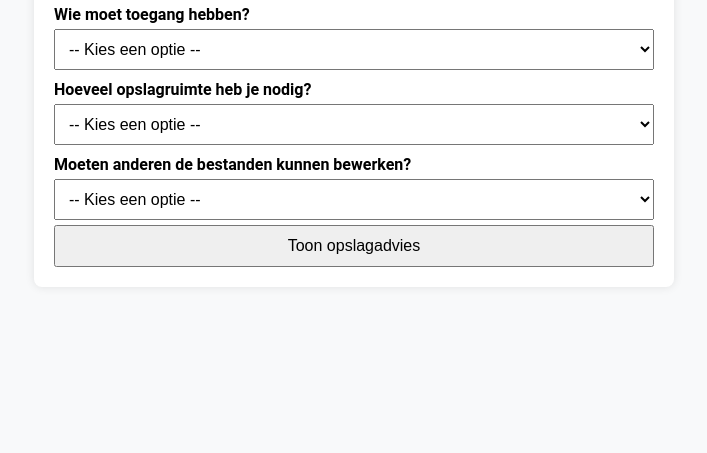
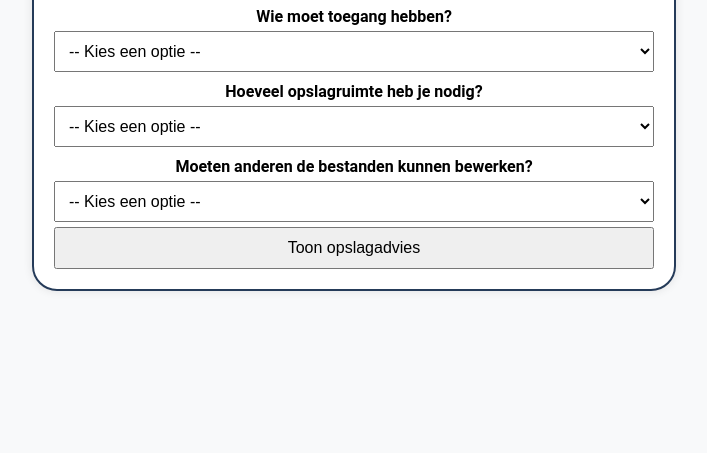
Before and after one commit to miero-ZR/test2, a plain HTML site: page index.html in a window 1280 px wide. Shown: the part 347-800 px from the top of the page, without its empty margins (286-993 px from the left). Drawn offline with Linux system fonts and the light colour scheme.

Commit message:
Update styles.css

```diff
--- a/styles.css
+++ b/styles.css
@@ -9,8 +9,10 @@ body {
     max-width: 600px;
     margin: auto;
     background: white;
+    text-align: center;
     padding: 20px;
-    border-radius: 8px;
+    border-radius: 25px;
+    border: 2px solid #253b59;
     box-shadow: 0px 0px 10px rgba(0, 0, 0, 0.1); }
 
 h2 {
```
